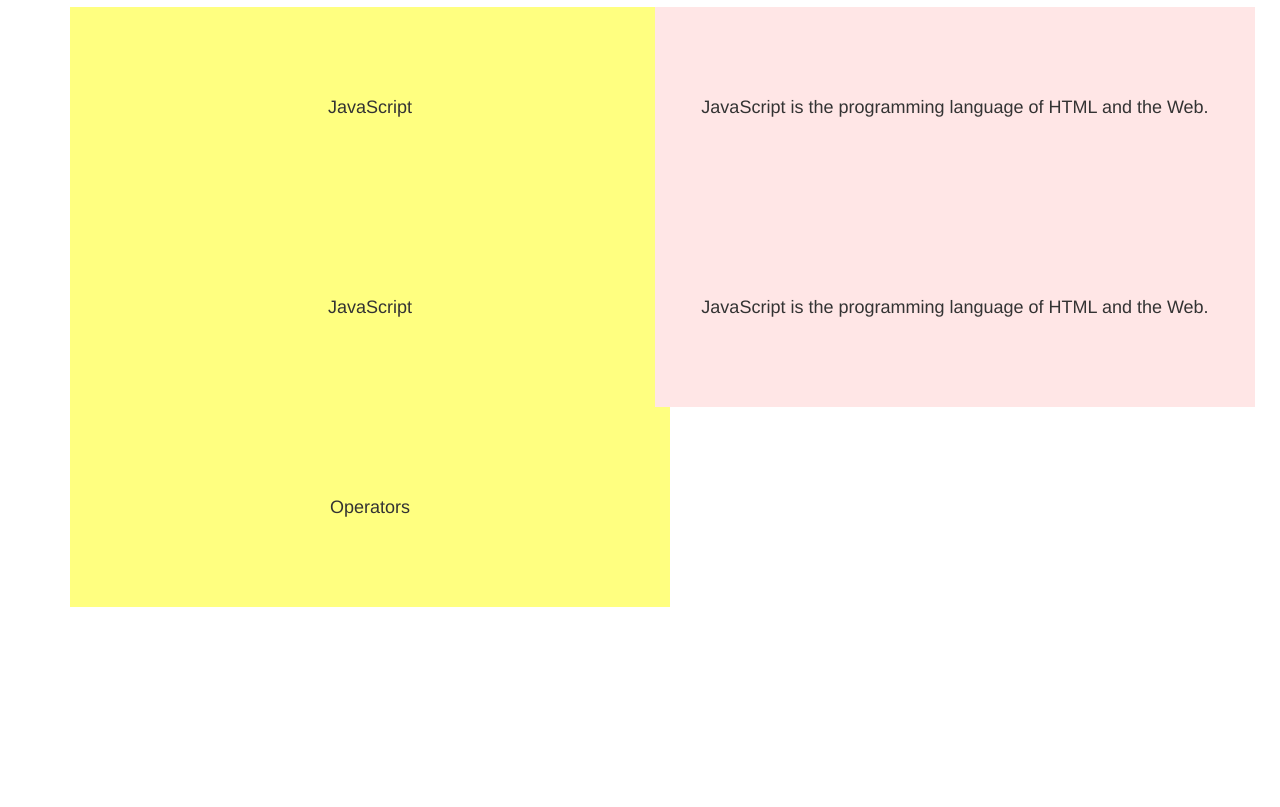
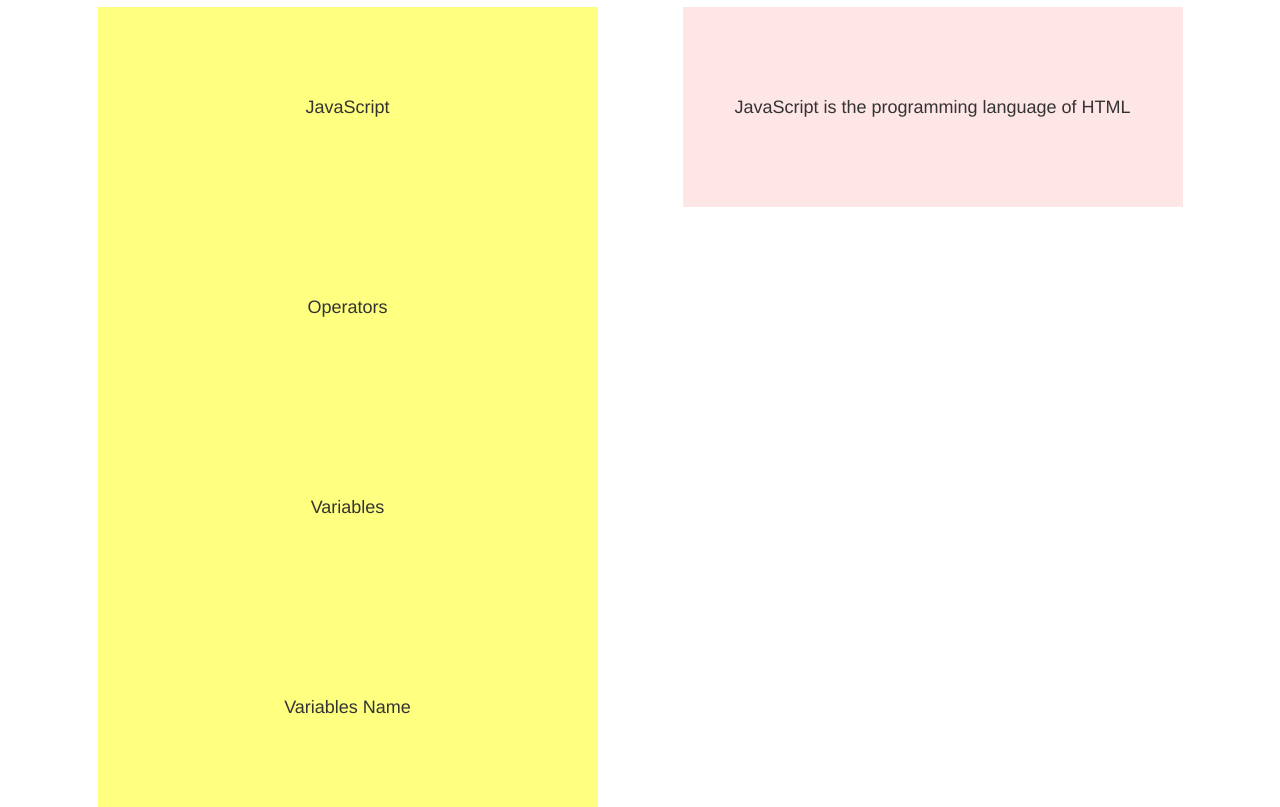
Before and after one commit to cheemurakami/flashcard, a plain HTML site: page index.html in a window 1280 px wide. Both pictures are taken after a click on the element "JavaScript". Shown: the part 123-930 px from the top of the page. Before the commit the page ends 800 px from the top, so only its background shows below. Drawn offline with nearby package versions, Linux system fonts and the light colour scheme.

Commit message:
Add 3 more flashcards.

```diff
--- a/css/styles.css
+++ b/css/styles.css
@@ -3,15 +3,6 @@ h1{
     text-align: center;
     height: 100px;
     line-height: 100px;
-}
-
-.flashcard-hidden {
-    width: 600px;
-    height: 200px;
-    margin-top: 10px;
-    margin-bottom: 10px;
-    margin: auto;
-    background-color: #ffff80;
 }
 p{
     text-align: center;
@@ -20,9 +11,59 @@ p{
     cursor: pointer;
 }
 
+.flashcard-hidden {
+    width: 500px;
+    height: 200px;
+    margin-top: 10px;
+    margin-bottom: 10px;
+    margin: auto;
+    background-color: #ffff80;
+}
+
 .flashcard-show{
     display: none;
-    width: 600px;
+    width: 500px;
+    height: 200px;
+    margin-top: 10px;
+    margin-bottom: 10px;
+    margin: auto;
+    background-color: #ffe6e6;
+
+}
+
+.operator-hidden {
+    width: 500px;
+    height: 200px;
+    margin-top: 10px;
+    margin-bottom: 10px;
+    margin: auto;
+    background-color: #ffff80;
+}
+
+.operator-show {
+    display: none;
+    width: 500px;
+    height: 200px;
+    margin-top: 10px;
+    margin-bottom: 10px;
+    margin: auto;
+    background-color: #ffe6e6;
+
+}
+
+.varialbe-hidden {
+    width: 500px;
+    height: 200px;
+    margin-top: 10px;
+    margin-bottom: 10px;
+    margin: auto;
+    background-color: #ffff80;
+}
+
+
+.variable-show {
+    display: none;
+    width: 500px;
     height: 200px;
     margin-top: 10px;
     margin-bottom: 10px;
@@ -30,8 +71,8 @@ p{
     background-color: #ffe6e6;
 }
 
-.operator-hidden {
-    width: 600px;
+.variablename-hidden {
+    width: 500px;
     height: 200px;
     margin-top: 10px;
     margin-bottom: 10px;
@@ -41,11 +82,12 @@ p{
 }
 
 
-.operator-show {
+.variablename-show {
     display: none;
-    width: 600px;
+    width: 500px;
     height: 200px;
     margin-top: 10px;
     margin-bottom: 10px;
     margin: auto;
     background-color: #ffe6e6;
+}
--- a/index.html
+++ b/index.html
@@ -21,60 +21,53 @@
                 </div>
                 <div class="col-md-6">
                     <div class='flashcard-show'>
-                        <p>JavaScript is the programming language of HTML and the Web.</p>
+                        <p>JavaScript is the programming language of HTML</p>
                     </div>
                 </div>
             </div>
 
             <div class="row">
                 <div class="col-md-6">
-                    <div class='flashcard-hidden'>
-                        <p id="JavaScript-text">JavaScript</p>
+                    <div class='operator-hidden'>
+                        <p id="Operators-text"> Operators</p>
                     </div>
                 </div>
                 <div class="col-md-6">
-                    <div class='flashcard-show'>
-                        <p>JavaScript is the programming language of HTML and the Web.</p>
+                    <div class='operator-show'>
+                        <p>Operator .... is lkjlklk.</p>
                     </div>
                 </div>
             </div>
 
 
-
-
+            <div class="row">
+                <div class="col-md-6">
+                    <div class='varialbe-hidden'>
+                        <p id="Varialble-text">Variables</p>
+                    </div>
+                </div>
+                <div class="col-md-6">
+                    <div class='variable-show'>
+                        <p>Variables is////// </p>
+                    </div>
+                </div>
+            </div>
 
             <div class="row">
                 <div class="col-md-6">
-                    <div class='operator-hidden'>
-                        <p id="Operators-text">Operators</p>
+                    <div class='variablename-hidden'>
+                        <p id="Varialblename-text">Variables Name</p>
                     </div>
-                    <div class='operator-show'>
-                        <p>Operaors is////// </p>
+                </div>
+                <div class="col-md-6">
+                    <div class='variablename-show'>
+                        <p>Variables Name is ..... </p>
                     </div>
-
                 </div>
             </div>
-
-
-
-            <div class='container'>
-
-            </div>
-
-
 
         </div>
     </div>
 
-
-
-
-
-
-
-        <!-- <div class='button'>
-            <button class='btn-button'>Click</button>
-        </div> -->
-
 </body>
 </html>
--- a/js/scripts.js
+++ b/js/scripts.js
@@ -9,4 +9,14 @@ $(document).ready(function(){
          $(".operator-hide").toggle();
      });
 
+     $("#Varialble-text").click(function(){
+        $(".variable-show").toggle();
+        $(".variable-hide").toggle();
+    });
+
+     $("#Varialblename-text").click(function(){
+         $(".variablename-show").toggle();
+         $(".variablename-hide").toggle();
+     });
+
 });
```
